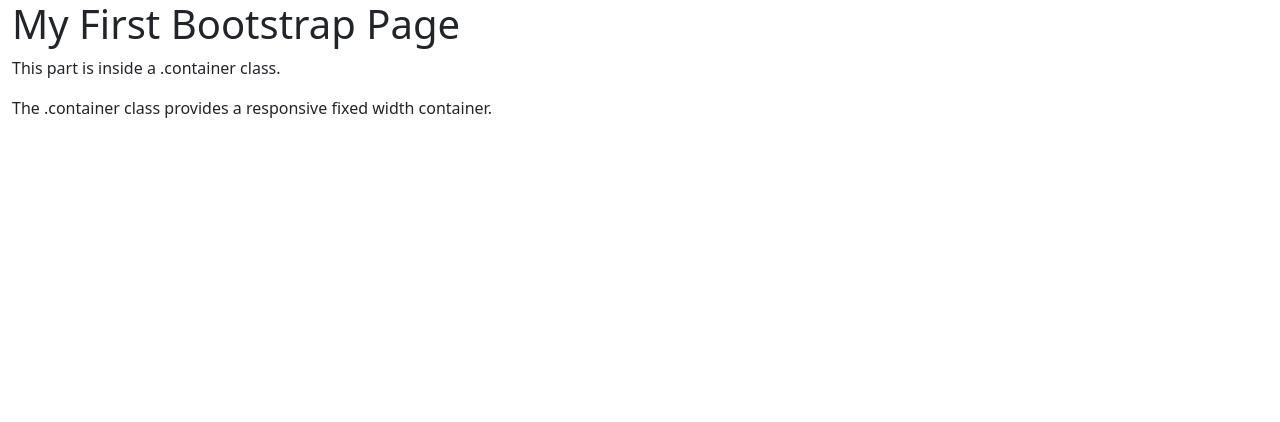
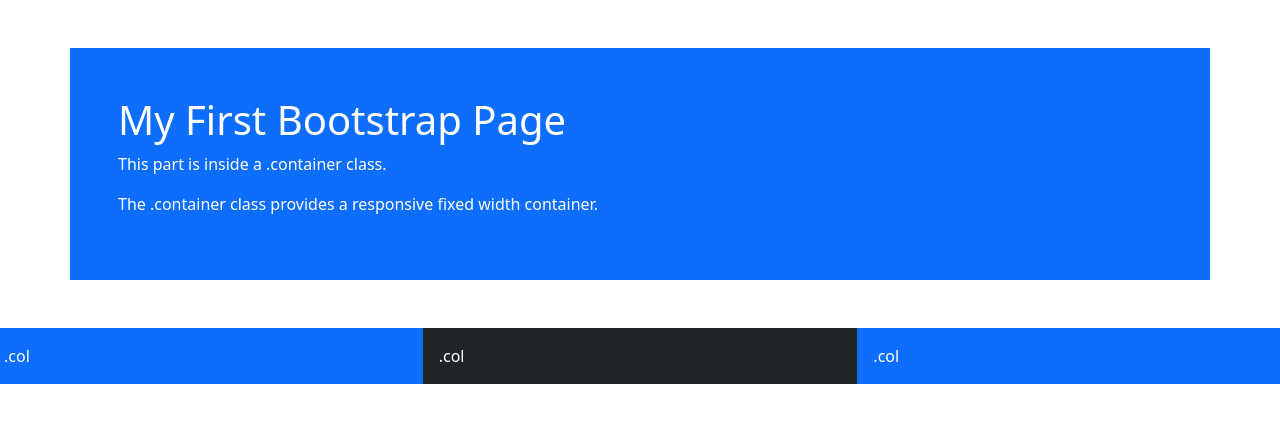
Before and after one commit to congle-engineer/bootstrap, a plain HTML site: page index.html in a window 1280 px wide. Drawn offline with nearby package versions, Linux system fonts and the light colour scheme.

Commit message:
Add column

```diff
--- a/index.html
+++ b/index.html
@@ -10,11 +10,17 @@
 </head>
 
 <body>
-<div class="container-fluid">
+<div class="container p-5 my-5 bg-primary text-white">
   <h1>My First Bootstrap Page</h1>
   <p>This part is inside a .container class.</p>
   <p>The .container class provides a responsive fixed width container.</p>
 </div>
+
+<div class="row">
+  <div class="col p-3 bg-primary text-white">.col</div>
+  <div class="col p-3 bg-dark text-white">.col</div>
+  <div class="col p-3 bg-primary text-white">.col</div>
+</div>
 </body>
 
 </html>
```
